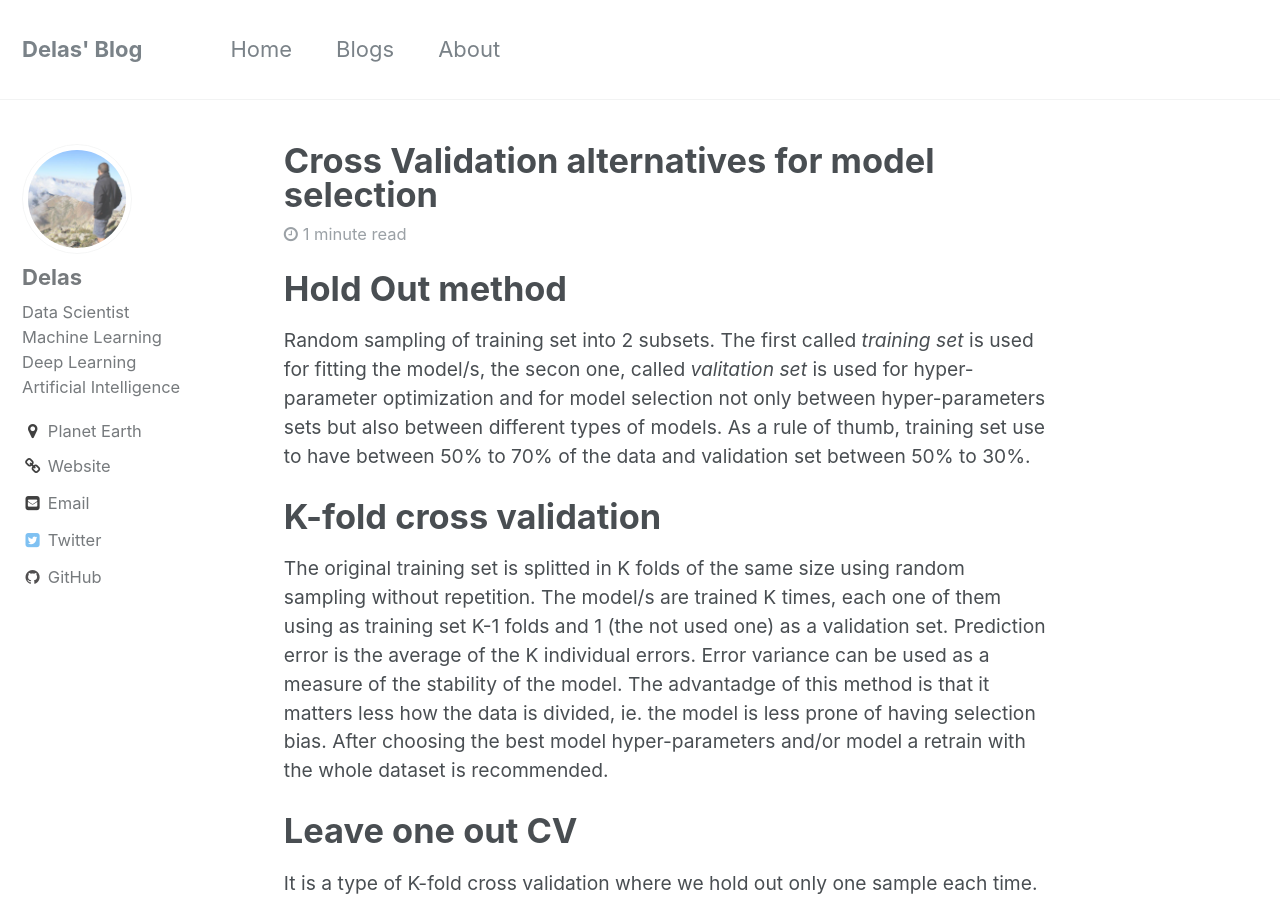
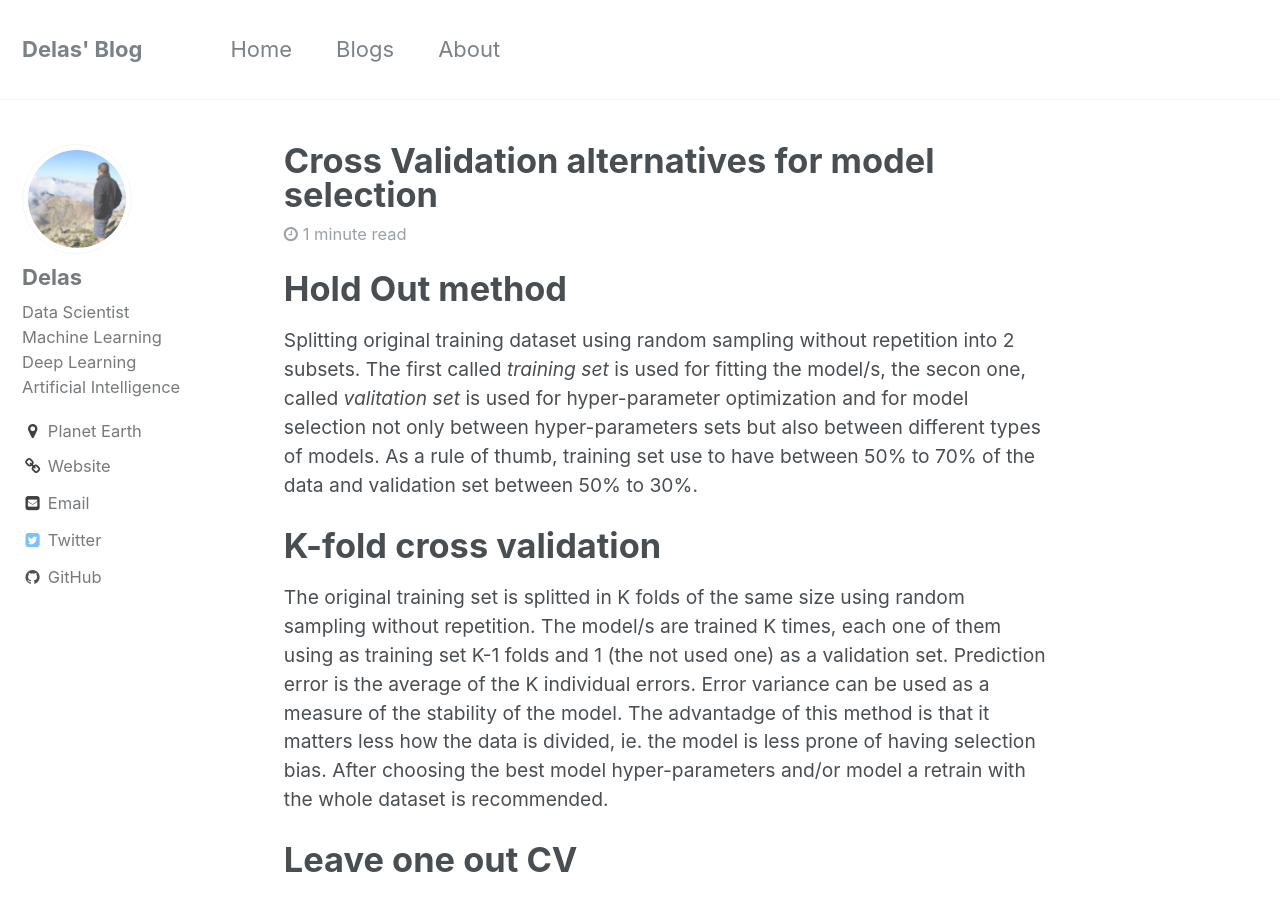
Before and after one commit to jorditg/jorditg.github.io, a Jekyll site: the page built from _posts/2018-06-10-cross-validation.md, in a window 1280 px wide and 900 px high. Built offline with Jekyll 4.4.1, drawn with Linux system fonts in a browser that asks for light colours.

Commit message:
Update 2018-06-10-cross-validation.md

```diff
--- a/_posts/2018-06-10-cross-validation.md
+++ b/_posts/2018-06-10-cross-validation.md
@@ -11,7 +11,7 @@ tags:
 ---
 
 # Hold Out method
-Random sampling of training set into 2 subsets. The first called *training set* is used for fitting the model/s, the secon one, called *valitation set* is used for hyper-parameter optimization and for model selection not only between hyper-parameters sets but also between different types of models. As a rule of thumb, training set use to have between 50% to 70% of the data and validation set between 50% to 30%.
+Splitting original training dataset using random sampling without repetition into 2 subsets. The first called *training set* is used for fitting the model/s, the secon one, called *valitation set* is used for hyper-parameter optimization and for model selection not only between hyper-parameters sets but also between different types of models. As a rule of thumb, training set use to have between 50% to 70% of the data and validation set between 50% to 30%.
 
 # K-fold cross validation
 The original training set is splitted in K folds of the same size using random sampling without repetition. The model/s are trained K times, each one of them using as training set K-1 folds and 1 (the not used one) as a validation set. Prediction error is the average of the K individual errors. Error variance can be used as a measure of the stability of the model. The advantadge of this method is that it matters less how the data is divided, ie. the model is less prone of having selection bias. After choosing the best model hyper-parameters and/or model a retrain with the whole dataset is recommended.
```
